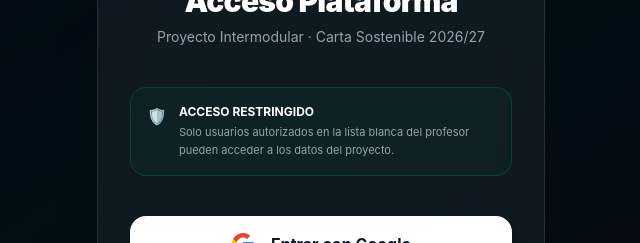
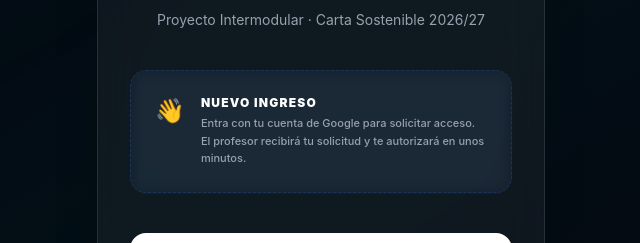
Before and after one commit to managerproapp-hue/proyecto-cocina-sostenible, a React (Vite) app: page / in a window 1280 px wide. Shown: the part 297-540 px from the top of the page, without its empty margins (319-959 px from the left). Built offline with nearby package versions, Linux system fonts and the light colour scheme; no server answers.

Commit message:
fix: refactor auth logic and clarify login screen for approval flow

```diff
--- a/src/App.tsx
+++ b/src/App.tsx
@@ -18,15 +18,19 @@ function App() {
   const [currentView, setCurrentView] = useState<View>('landing');
   const [userProfile, setUserProfile] = useState<any>(null);
 
-  const fetchProfile = async (userId: string, userEmail: string | undefined) => {
+  const fetchProfile = async (userId: string, userEmail: string | undefined, currentSession: any) => {
     const isAdmin = userEmail === 'managerproapp@gmail.com';
 
     // 1. Get/Create Profile
-    let { data: profile } = await supabase
+    let { data: profile, error: fetchError } = await supabase
       .from('profiles')
       .select('*, teams(*)')
       .eq('id', userId)
       .single();
+
+    if (fetchError && fetchError.code !== 'PGRST116') {
+      console.error("Error fetching profile:", fetchError);
+    }
 
     if (!profile) {
       const { data: newProfile, error: insertError } = await supabase
@@ -34,7 +38,7 @@ function App() {
         .insert({
           id: userId,
           email: userEmail,
-          full_name: session?.user?.user_metadata?.full_name || userEmail?.split('@')[0],
+          full_name: currentSession?.user?.user_metadata?.full_name || userEmail?.split('@')[0],
           rol: isAdmin ? 'admin' : 'alumno',
           status: isAdmin ? 'approved' : 'pending'
         })
@@ -46,6 +50,7 @@ function App() {
         if (isAdmin) {
           profile = { id: userId, email: userEmail, rol: 'admin', status: 'approved' };
         } else {
+          // Fallback: stay as loading or show error if we can't even create the pending profile
           setCurrentView('unauthorized');
           setLoading(false);
           return;
@@ -75,15 +80,15 @@ function App() {
   };
 
   useEffect(() => {
-    supabase.auth.getSession().then(({ data: { session } }) => {
-      setSession(session);
-      if (session) fetchProfile(session.user.id, session.user.email);
+    supabase.auth.getSession().then(({ data: { session: initialSession } }) => {
+      setSession(initialSession);
+      if (initialSession) fetchProfile(initialSession.user.id, initialSession.user.email, initialSession);
       else setLoading(false);
     });
 
-    const { data: { subscription } } = supabase.auth.onAuthStateChange((_event, session) => {
-      setSession(session);
-      if (session) fetchProfile(session.user.id, session.user.email);
+    const { data: { subscription } } = supabase.auth.onAuthStateChange((_event, newSession) => {
+      setSession(newSession);
+      if (newSession) fetchProfile(newSession.user.id, newSession.user.email, newSession);
       else {
         setUserProfile(null);
         setLoading(false);
@@ -115,6 +120,17 @@ function App() {
       return (
         <div className="min-h-screen flex items-center justify-center bg-gray-950 text-white p-8 text-center">
           <div className="max-w-md">
+            <div className="bg-blue-500/5 border border-blue-500/20 rounded-2xl p-4 mb-10 text-left backdrop-blur-sm">
+              <div className="flex gap-3">
+                <span className="text-blue-400">👋</span>
+                <div>
+                  <p className="text-white text-xs font-black uppercase mb-1 tracking-wider">Nuevo Ingreso</p>
+                  <p className="text-gray-400 text-[11px] font-medium leading-relaxed">
+                    Entra con tu cuenta de Google para solicitar acceso. El profesor recibirá tu solicitud y te autorizará en unos minutos.
+                  </p>
+                </div>
+              </div>
+            </div>
             <div className="text-6xl mb-6">🚫</div>
             <h1 className="text-3xl font-black mb-4 text-rose-500">Acceso No Autorizado</h1>
             <p className="text-gray-400 mb-8 leading-relaxed">
@@ -139,7 +155,7 @@ function App() {
           <OnboardingView
             userId={session.user.id}
             userEmail={session.user.email || ''}
-            onComplete={() => fetchProfile(session.user.id, session.user.email)}
+            onComplete={() => fetchProfile(session.user.id, session.user.email, session)}
           />
         );
       case 'waiting-approval':
@@ -148,7 +164,7 @@ function App() {
         return (
           <BrigadaFichaView
             userId={session.user.id}
-            onComplete={() => fetchProfile(session.user.id, session.user.email)}
+            onComplete={() => fetchProfile(session.user.id, session.user.email, session)}
           />
         );
       case 'admin-dashboard':
--- a/src/views/LoginView.tsx
+++ b/src/views/LoginView.tsx
@@ -41,14 +41,14 @@ export default function LoginView() {
                     Proyecto Intermodular · Carta Sostenible 2026/27
                 </p>
 
-                {/* Info Card */}
-                <div className="bg-emerald-500/5 border border-emerald-500/20 rounded-2xl p-4 mb-10 text-left">
-                    <div className="flex gap-3">
-                        <span className="text-emerald-400">🛡️</span>
+                {/* Info Card - Welcoming and clear */}
+                <div className="bg-blue-500/5 border border-blue-500/20 rounded-2xl p-6 mb-10 text-left backdrop-blur-sm border-dashed">
+                    <div className="flex gap-4">
+                        <span className="text-2xl">👋</span>
                         <div>
-                            <p className="text-white text-xs font-bold uppercase mb-1">Acceso Restringido</p>
-                            <p className="text-gray-400 text-[11px] leading-relaxed">
-                                Solo usuarios autorizados en la lista blanca del profesor pueden acceder a los datos del proyecto.
+                            <p className="text-white text-xs font-black uppercase mb-1 tracking-widest">Nuevo Ingreso</p>
+                            <p className="text-gray-400 text-[11px] font-medium leading-relaxed">
+                                Entra con tu cuenta de Google para solicitar acceso. El profesor recibirá tu solicitud y te autorizará en unos minutos.
                             </p>
                         </div>
                     </div>
```
